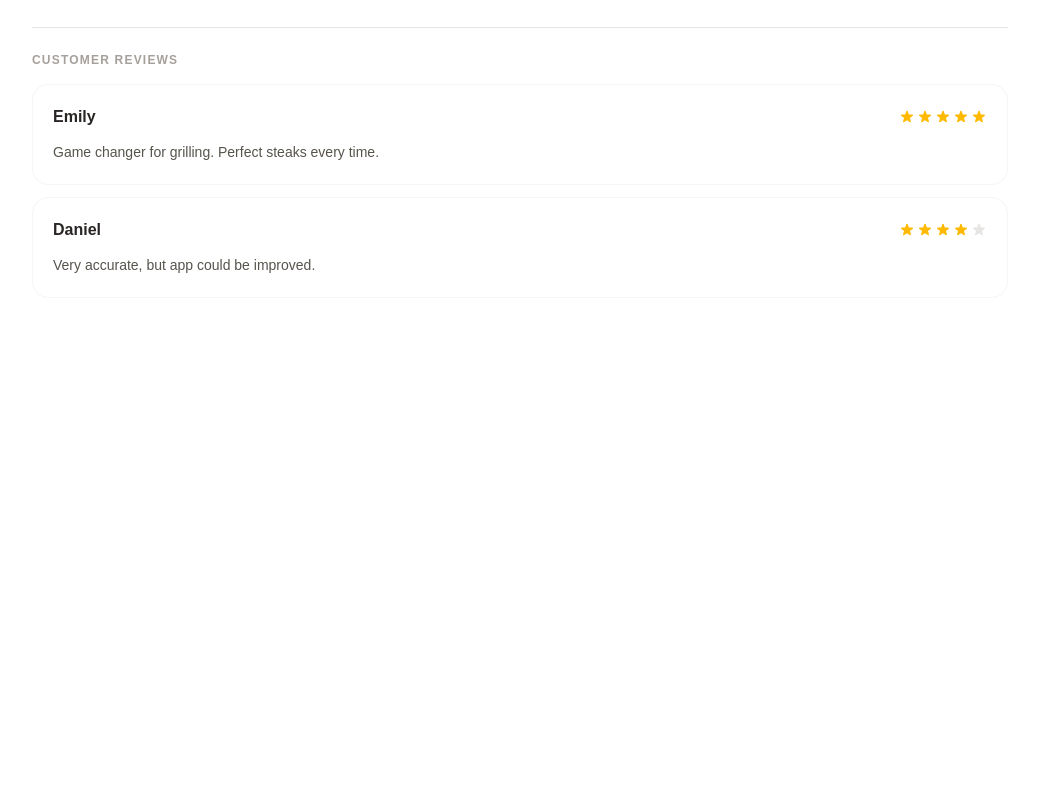
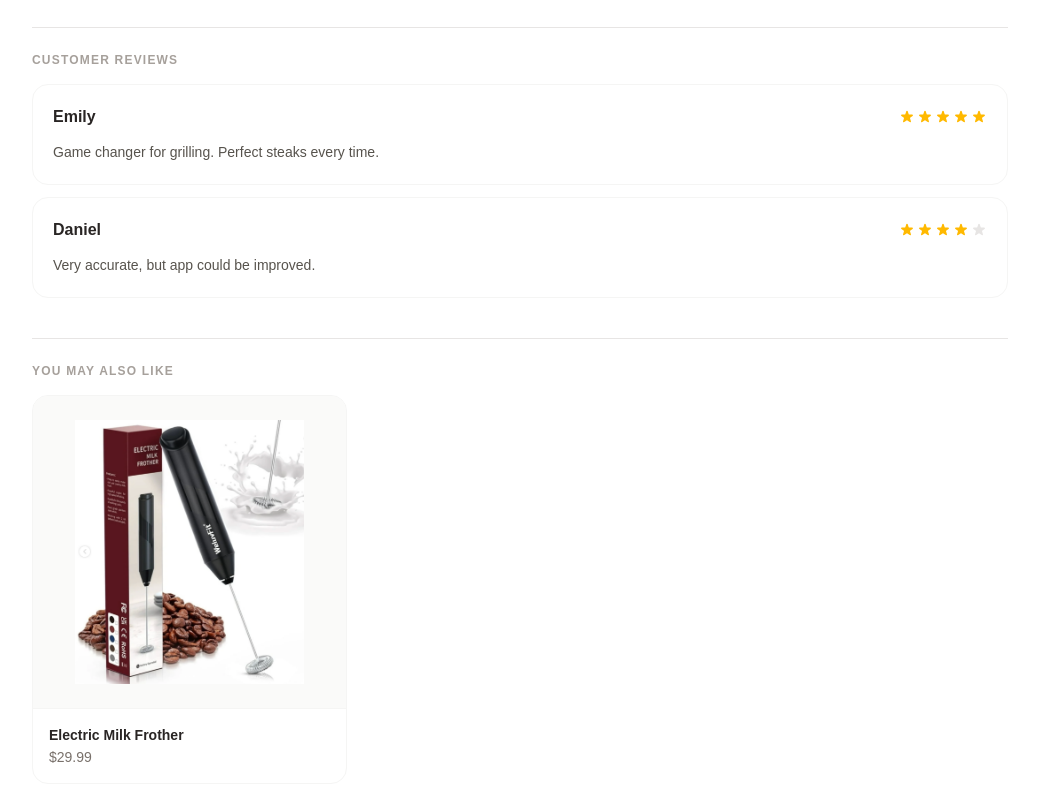
Before and after one commit to dmolinag/seo-aucto-task, a Next.js app: page /products/smart-digital-meat-thermometer in a window 1280 px wide. Shown: the part 1236-2036 px from the top of the page, without its empty margins (120-1159 px from the left). Before the commit the page ends 1574 px from the top, so only its background shows below. Built offline with nearby package versions, Linux system fonts and the light colour scheme.

Commit message:
feat: add related products section for internal linking
Fetches related products in parallel using product.relatedSlugs and renders a card strip at the bottom of the detail page, giving users and crawlers navigable links between products.

```diff
--- a/app/products/[slug]/page.tsx
+++ b/app/products/[slug]/page.tsx
@@ -2,6 +2,7 @@ import { getProduct, getAllProducts } from "@/lib/api";
 import { notFound } from "next/navigation";
 import type { Metadata } from "next";
 import Image from "next/image";
+import Link from "next/link";
 
 const BASE_URL = "http://localhost:3000";
 
@@ -50,6 +51,12 @@ export default async function ProductPage({ params }: Props) {
   const product = await getProduct(slug, { next: { revalidate: 3600 } });
 
   if (!product) return notFound();
+
+  const relatedProducts = (
+    await Promise.all(
+      product.relatedSlugs.map((s) => getProduct(s, { next: { revalidate: 3600 } }))
+    )
+  ).filter((p) => p !== null);
 
   const url = `${BASE_URL}/products/${slug}`;
   const imageUrl = `${BASE_URL}${product.images[0].url}`;
@@ -221,6 +228,37 @@ export default async function ProductPage({ params }: Props) {
           ))}
         </ul>
       </section>
+
+      {/* Related products */}
+      {relatedProducts.length > 0 && (
+        <section className="mt-10" aria-labelledby="related-heading">
+          <h2 id="related-heading" className="text-xs font-semibold uppercase tracking-widest text-stone-400 mb-4 border-t border-stone-200 pt-6">You May Also Like</h2>
+          <ul className="grid sm:grid-cols-2 md:grid-cols-3 gap-4">
+            {relatedProducts.map((r) => (
+              <li key={r.slug}>
+                <Link
+                  href={`/products/${r.slug}`}
+                  className="flex flex-col rounded-2xl border border-stone-100 bg-white hover:border-stone-300 hover:shadow-sm transition-all duration-200 overflow-hidden"
+                >
+                  <div className="relative aspect-square bg-stone-50">
+                    <Image
+                      src={r.images[0].url}
+                      alt={r.images[0].alt}
+                      fill
+                      sizes="(max-width: 640px) 100vw, (max-width: 1024px) 50vw, 33vw"
+                      className="object-contain p-6"
+                    />
+                  </div>
+                  <div className="p-4 border-t border-stone-100">
+                    <p className="font-semibold text-stone-800 text-sm">{r.name}</p>
+                    <p className="text-stone-500 text-sm mt-0.5">${r.price.toFixed(2)}</p>
+                  </div>
+                </Link>
+              </li>
+            ))}
+          </ul>
+        </section>
+      )}
     </article>
     </>
   );
```
